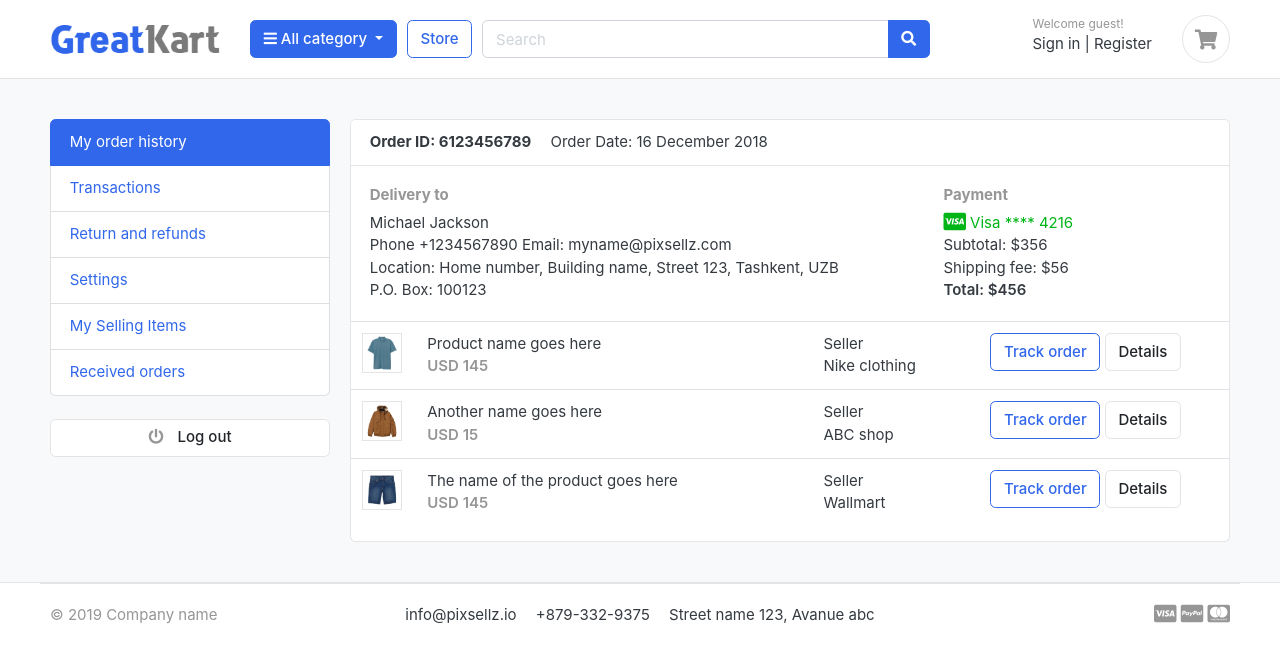
After one commit to farhadmonavar/advanced_django_ecommerce, a Django app: template templates/accounts/dashboard.html in a window 1280 px wide. The commit adds this page. Shown: the top 663 px of the page. Run offline with Django 3.2, Linux system fonts and the light colour scheme; the template is opened without the code that fills it, so the values that code supplies are empty; some libraries are stand-ins or nearby versions; some web fonts are replaced.

Commit message:
feat(auth): implement email-based user account activation flow
Added account activation with encoded user PK, token-based verification, email delivery, and dashboard access after activation. Configured SMTP settings using environment variables.

```diff
--- /dev/null
+++ b/templates/accounts/dashboard.html
@@ -0,0 +1,105 @@
+{% extends 'base.html' %}
+
+
+{% block content %}
+
+    <!-- ========================= SECTION CONTENT ========================= -->
+    <section class="section-conten padding-y bg">
+    {% include 'includes/alerts.html' %}
+        <div class="container">
+            <div class="row">
+                <aside class="col-md-3">
+                    <!--   SIDEBAR   -->
+                    <ul class="list-group">
+                        <a class="list-group-item active" href="#"> My order history </a>
+                        <a class="list-group-item" href="#"> Transactions </a>
+                        <a class="list-group-item" href="#"> Return and refunds </a>
+                        <a class="list-group-item" href="#">Settings </a>
+                        <a class="list-group-item" href="#"> My Selling Items </a>
+                        <a class="list-group-item" href="#"> Received orders </a>
+                    </ul>
+                    <br>
+                    <a class="btn btn-light btn-block" href="{% url 'logout' %}"> <i class="fa fa-power-off"></i> <span class="text">Log out</span>
+                    </a>
+                    <!--   SIDEBAR .//END   -->
+                </aside>
+                <main class="col-md-9">
+                    <article class="card">
+                        <header class="card-header">
+                            <strong class="d-inline-block mr-3">Order ID: 6123456789</strong>
+                            <span>Order Date: 16 December 2018</span>
+                        </header>
+                        <div class="card-body">
+                            <div class="row">
+                                <div class="col-md-8">
+                                    <h6 class="text-muted">Delivery to</h6>
+                                    <p>Michael Jackson <br>
+                                        Phone +1234567890 Email: myname@pixsellz.com <br>
+                                        Location: Home number, Building name, Street 123, Tashkent, UZB <br>
+                                        P.O. Box: 100123
+                                    </p>
+                                </div>
+                                <div class="col-md-4">
+                                    <h6 class="text-muted">Payment</h6>
+                                    <span class="text-success">
+						<i class="fab fa-lg fa-cc-visa"></i>
+					    Visa  **** 4216
+					</span>
+                                    <p>Subtotal: $356 <br>
+                                        Shipping fee: $56 <br>
+                                        <span class="b">Total:  $456 </span>
+                                    </p>
+                                </div>
+                            </div> <!-- row.// -->
+                        </div> <!-- card-body .// -->
+                        <div class="table-responsive">
+                            <table class="table table-hover">
+                                <tr>
+                                    <td width="65">
+                                        <img src="../images/items/1.jpg" class="img-xs border">
+                                    </td>
+                                    <td>
+                                        <p class="title mb-0">Product name goes here </p>
+                                        <var class="price text-muted">USD 145</var>
+                                    </td>
+                                    <td> Seller <br> Nike clothing</td>
+                                    <td width="250"><a href="#" class="btn btn-outline-primary">Track order</a> <a
+                                            href="#" class="btn btn-light"> Details </a></td>
+                                </tr>
+                                <tr>
+                                    <td>
+                                        <img src="../images/items/2.jpg" class="img-xs border">
+                                    </td>
+                                    <td>
+                                        <p class="title mb-0">Another name goes here </p>
+                                        <var class="price text-muted">USD 15</var>
+                                    </td>
+                                    <td> Seller <br> ABC shop</td>
+                                    <td><a href="#" class="btn btn-outline-primary">Track order</a> <a href="#"
+                                                                                                       class="btn btn-light">
+                                        Details </a></td>
+                                </tr>
+                                <tr>
+                                    <td>
+                                        <img src="../images/items/3.jpg" class="img-xs border">
+                                    </td>
+                                    <td>
+                                        <p class="title mb-0">The name of the product goes here </p>
+                                        <var class="price text-muted">USD 145</var>
+                                    </td>
+                                    <td> Seller <br> Wallmart</td>
+                                    <td><a href="#" class="btn btn-outline-primary">Track order</a> <a href="#"
+                                                                                                       class="btn btn-light">
+                                        Details </a></td>
+                                </tr>
+                            </table>
+                        </div> <!-- table-responsive .end// -->
+                    </article> <!-- order-group.// -->
+                </main>
+            </div> <!-- row.// -->
+        </div>
+
+    </section>
+    <!-- ========================= SECTION CONTENT END// ========================= -->
+
+{% endblock %}
--- a/templates/includes/navbar.html
+++ b/templates/includes/navbar.html
@@ -57,7 +57,7 @@
                             <div class="widget-header">
                                 <small class="title text-muted">Welcome {{ user.first_name }}!</small>
                                 <div>
-                                    <a href="">Dashboard</a> <span class="dark-transp"> | </span>
+                                    <a href="{% url 'dashboard' %} }>Dashboard</a> <span class="dark-transp"> | </span>
                                     <a href="{% url 'logout' %}"> Logout</a>
                                 </div>
                             </div>
```
Also changed, not shown: accounts/urls.py (+4 -5 lines), accounts/views.py (+45 -4 lines), fashion_store/settings.py (+9 -0 lines), templates/accounts/account_verification_email.html (added, +10 -0 lines), templates/accounts/login.html (+6 -4 lines), 1 other file.
